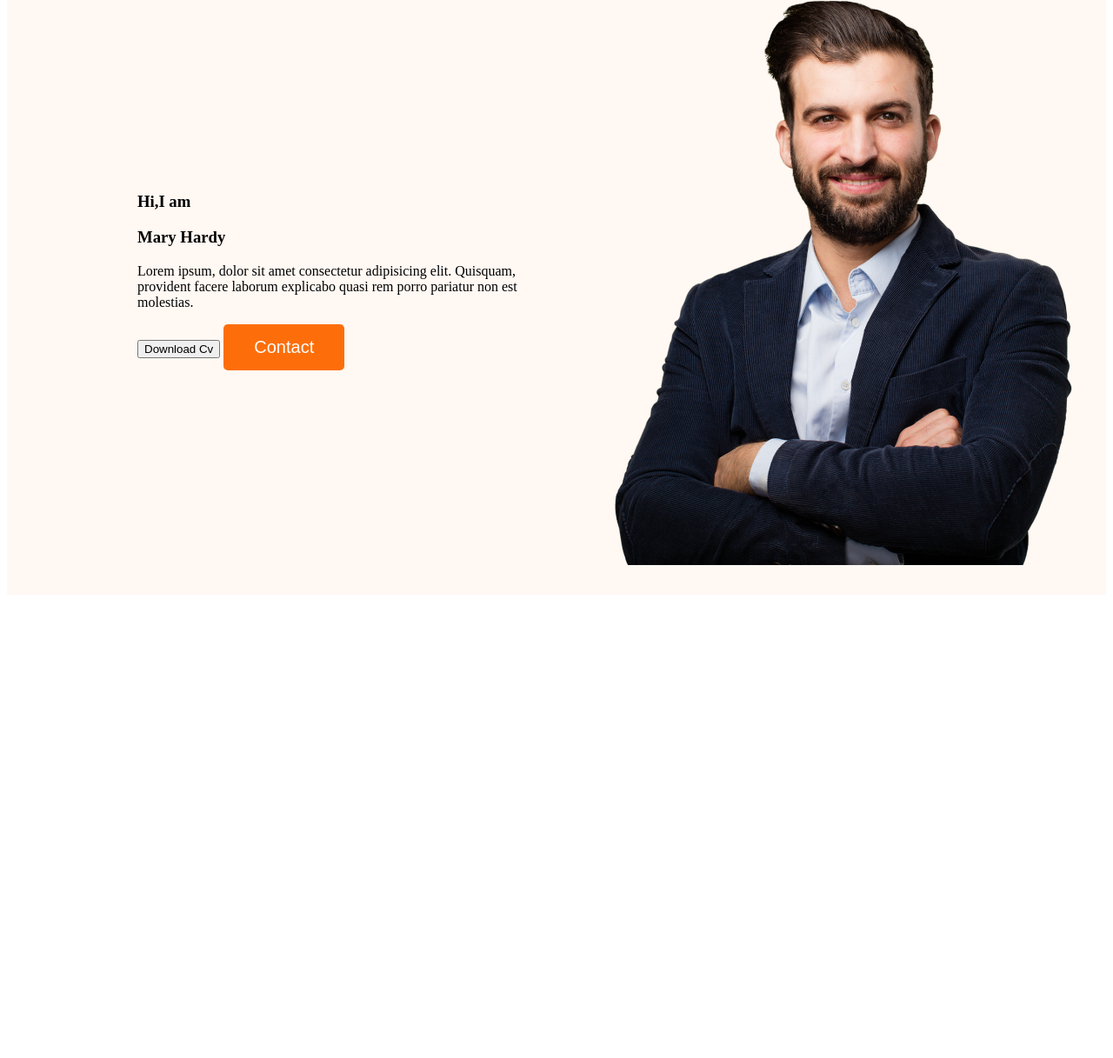
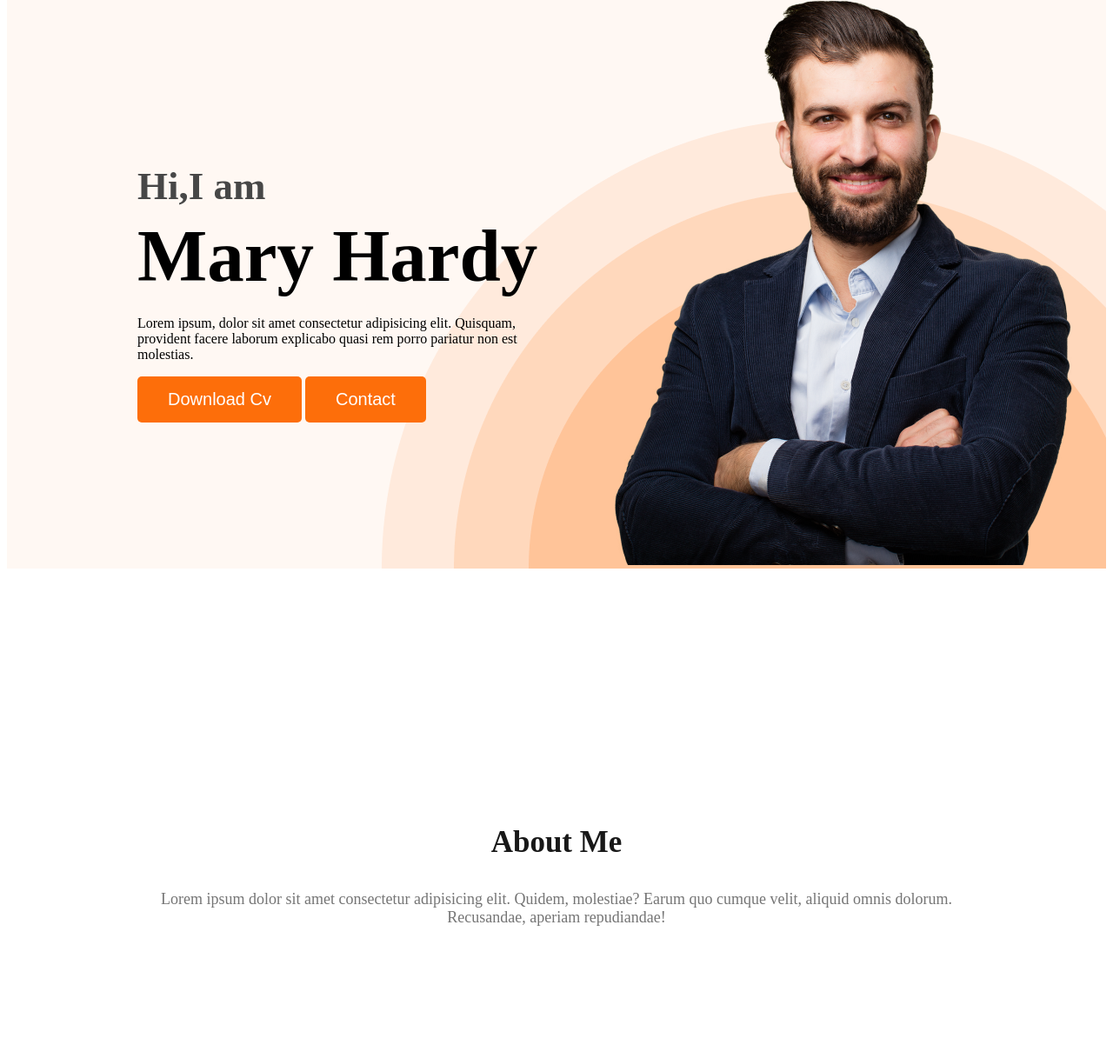
Before and after one commit to Chisty-web/developer-Portfolio, a plain HTML site: page index.html in a window 1280 px wide. Shown: the part 315-1532 px from the top of the page at 87% size. Before the commit the page ends 1007 px from the top, so only its background shows below. Drawn offline with Linux system fonts and the light colour scheme.

Commit message:
about section created

```diff
--- a/index.html
+++ b/index.html
@@ -21,8 +21,8 @@
     <div class="banner-content">
         <h3 class="banner-greating">Hi,I am</h3>
         <h3 class="banner-tittle">Mary Hardy</h3>
-        <p>Lorem ipsum, dolor sit amet consectetur adipisicing elit. Quisquam, provident facere laborum explicabo quasi rem porro pariatur non est molestias.</p>
-        <button class="btn-primray">Download Cv</button>
+        <p class="banner-description">Lorem ipsum, dolor sit amet consectetur adipisicing elit. Quisquam, provident facere laborum explicabo quasi rem porro pariatur non est molestias.</p>
+        <button class="btn-primary">Download Cv</button>
         <button class="btn-primary">Contact</button>
     </div>
 
@@ -33,7 +33,10 @@
     </header>
     <main>
 
-
+<section class="about">
+    <h3 class="section-title">About Me</h3>
+    <p class="section-description">Lorem ipsum dolor sit amet consectetur adipisicing elit. Quidem, molestiae? Earum quo cumque velit, aliquid omnis dolorum. Recusandae, aperiam repudiandae!</p>
+</section>
     </main>
     <footer>
 
--- a/style.css
+++ b/style.css
@@ -55,12 +55,62 @@ nav a{
 }
 
 .banner{
-    padding: 30px 30px 30px 150px;
+    padding: 30px 30px 0px 150px;
     display: flex;
     align-items: center;
+    background-image: url(images/header_bg.png);
+    background-repeat: no-repeat;
+    background-position: bottom right;
+    justify-content: space-between;
 }
 
 .banner.profile-pic{
 width: 500px;
 
+
+
+
 }
+
+.banner-greating {
+    font-size: 45px;
+    color: #474747;
+    margin-bottom: 0;
+}
+.banner-tittle{
+    font-size:85px;
+    font-weight:700px;
+    margin-top: 5px;
+margin-bottom: 20px;
+
+
+}
+.banner-content{
+    max-width: 500px;
+}
+
+
+/* main section styles */
+
+/* about section styles */
+.about{
+    padding:130px;
+    border-radius: 10px;
+    text-align: center;
+    margin: 130px 0px;
+
+
+}
+.section-title{
+    color: #181818;
+    text-align: center;
+    font-size: 35px;
+    font-weight: 700;
+
+}
+.section-description{
+    color: #757575;
+    text-align: center;
+    font-size: 18px;
+
+}
```
